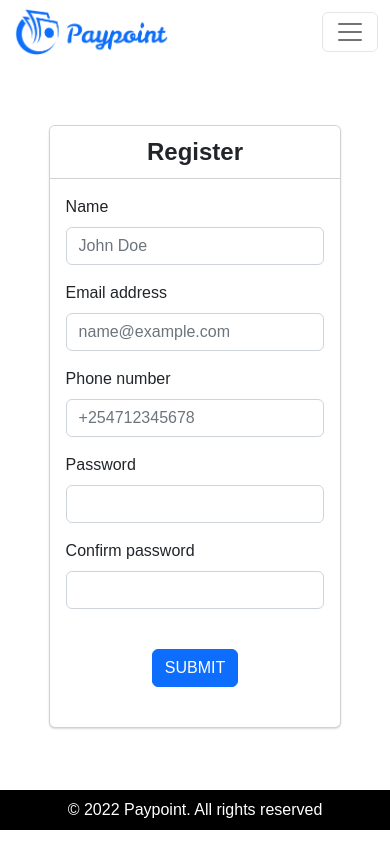
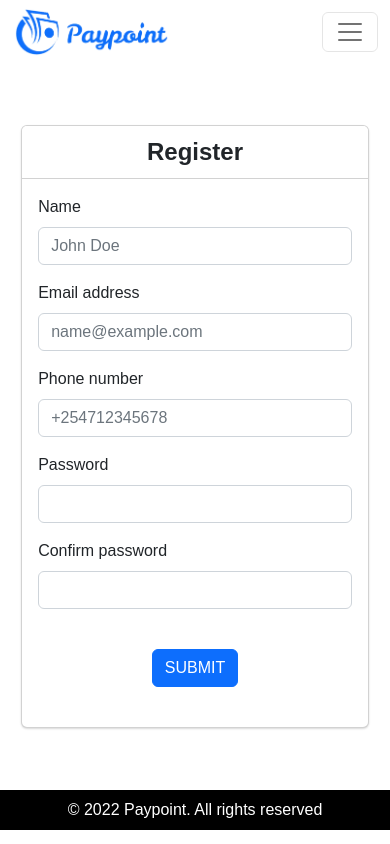
Before and after one commit to faizscripts/paypoint, a Next.js app: page /register in a window 390 px wide. Built offline with nearby package versions, Linux system fonts and the light colour scheme; a web font is replaced by a local one.

Commit message:
Register page responsive design

```diff
--- a/styles/media-queries.scss
+++ b/styles/media-queries.scss
@@ -29,6 +29,12 @@
       top: 0;
     }
   }
+
+  .register{
+    .card{
+      width: 85%;
+    }
+  }
 }
 
 //small
@@ -38,4 +44,10 @@
       margin: 2rem;
     }
   }
+
+  .register{
+    .card{
+      width: 95%;
+    }
+  }
 }
```
